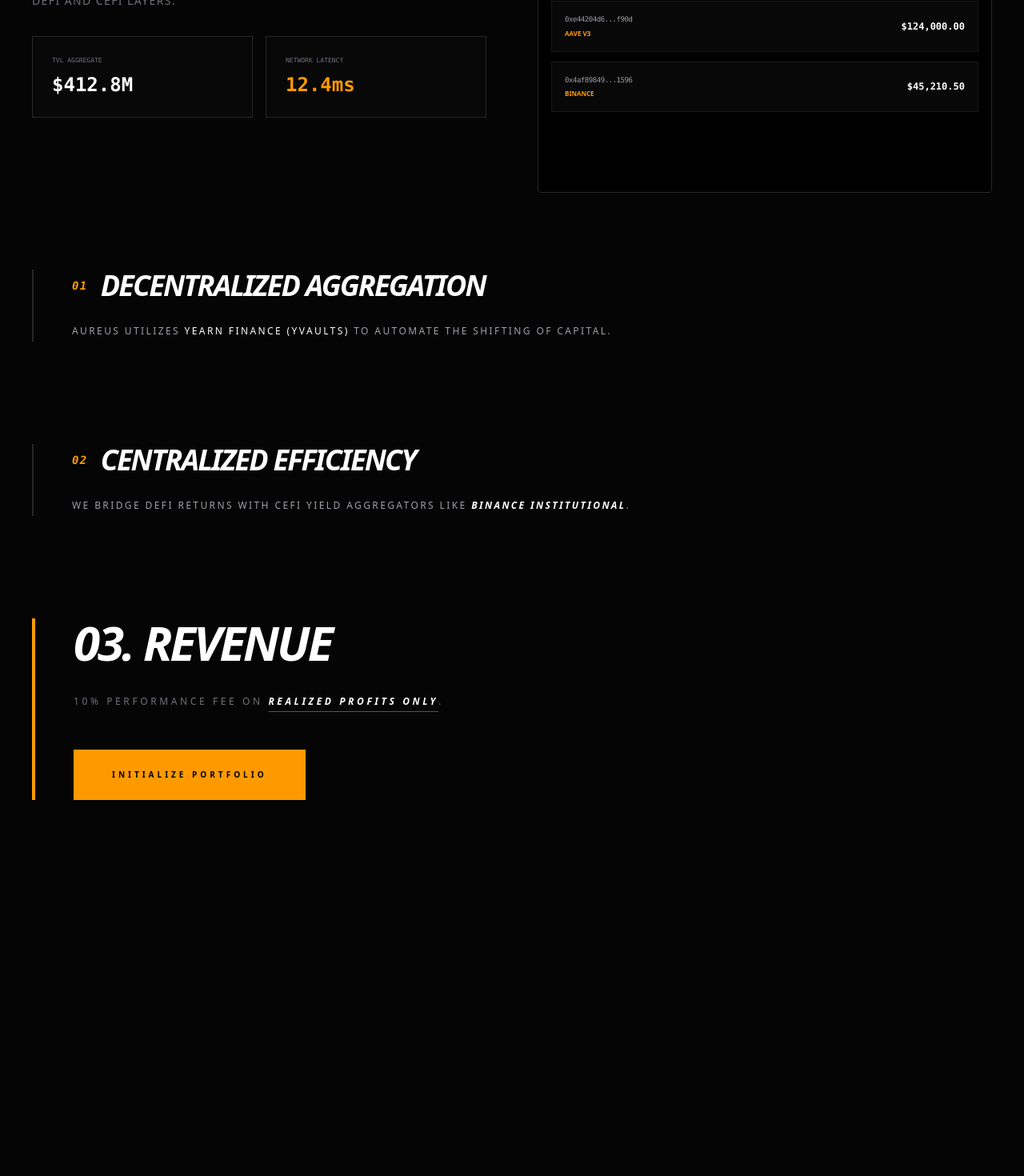
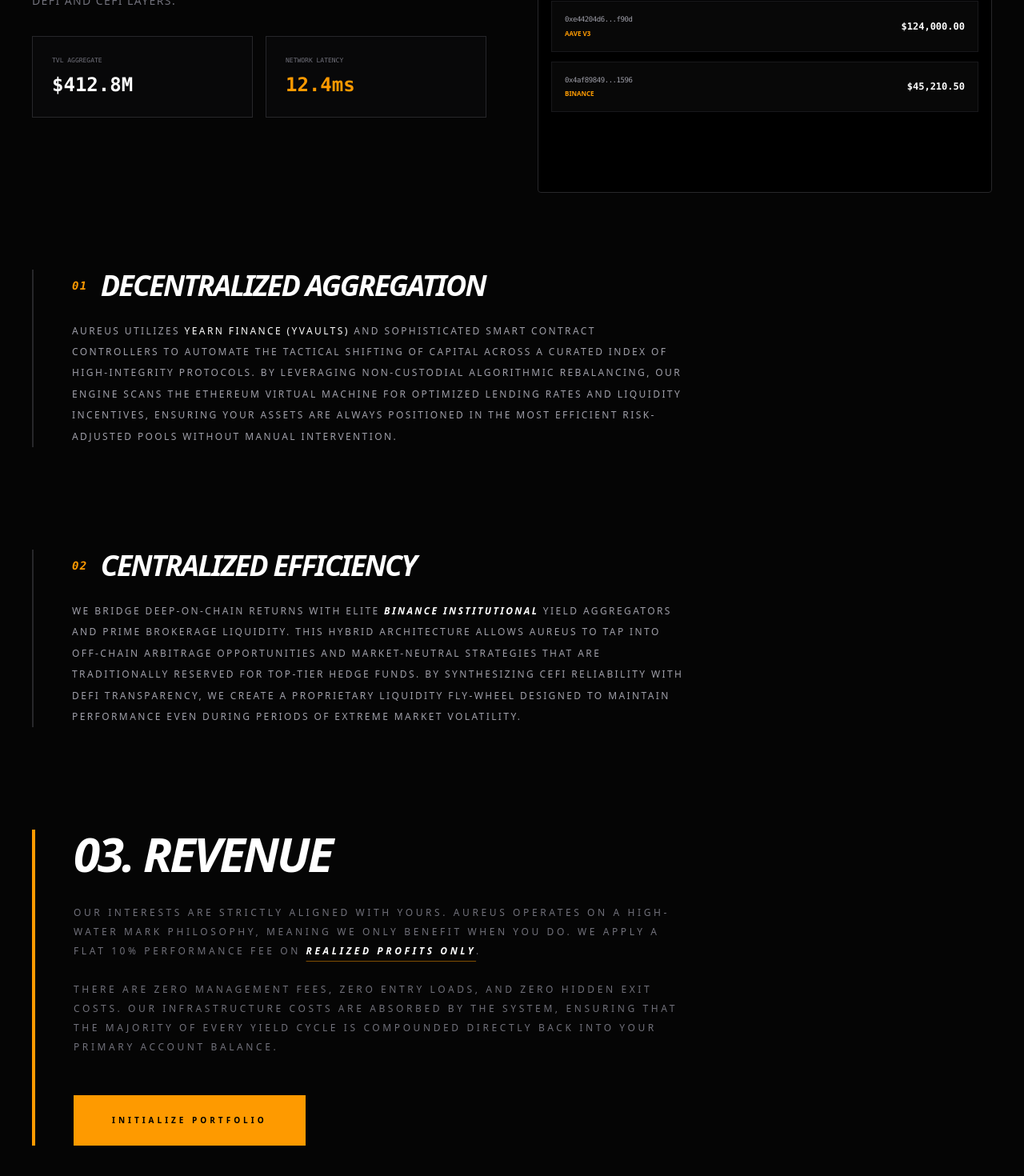
Before and after one commit to cboi019/Project-Aureus, a React (Vite) app in the folder client/: page /about-protocol in a window 1280 px wide. Shown: the part 626-2096 px from the top of the page at 80% size. Before the commit the page ends 1722 px from the top, so only its background shows below. Built offline with nearby package versions, Linux system fonts and the light colour scheme.

Commit message:
feat: expanded about detail content and fixed routing

```diff
--- a/client/src/pages/AboutDetail.jsx
+++ b/client/src/pages/AboutDetail.jsx
@@ -61,7 +61,7 @@ export default function AboutDetail() {
 
   return (
     <div className="w-full min-h-screen bg-[#050505] text-white font-sans selection:bg-amber-500 overflow-x-hidden">
-      {/* NAV - REMOVED FANCY BUTTON */}
+      {/* NAV */}
       <nav className="w-full max-w-[1400px] mx-auto px-4 sm:px-10 py-8 flex justify-start items-center">
         <Link
           to="/"
@@ -165,30 +165,45 @@ export default function AboutDetail() {
         {/* DETAILS */}
         <div className="space-y-24 md:space-y-32">
           <DetailSection num="01" title="DECENTRALIZED AGGREGATION">
-            Aureus utilizes{' '}
-            <span className="text-white">Yearn Finance (yVaults)</span> to
-            automate the shifting of capital.
+            Aureus utilizes <span className="text-white">Yearn Finance (yVaults)</span> and
+            sophisticated smart contract controllers to automate the tactical shifting of
+            capital across a curated index of high-integrity protocols. By leveraging
+            non-custodial algorithmic rebalancing, our engine scans the Ethereum virtual
+            machine for optimized lending rates and liquidity incentives, ensuring your
+            assets are always positioned in the most efficient risk-adjusted pools without
+            manual intervention.
           </DetailSection>
 
           <DetailSection num="02" title="CENTRALIZED EFFICIENCY">
-            We bridge DeFi returns with CeFi Yield Aggregators like{' '}
-            <span className="text-white font-bold italic uppercase">
-              Binance Institutional
-            </span>
-            .
+            We bridge deep-on-chain returns with elite <span className="text-white font-bold italic uppercase">Binance Institutional</span> yield
+            aggregators and prime brokerage liquidity. This hybrid architecture allows
+            Aureus to tap into off-chain arbitrage opportunities and market-neutral
+            strategies that are traditionally reserved for top-tier hedge funds. By
+            synthesizing CeFi reliability with DeFi transparency, we create a proprietary
+            liquidity fly-wheel designed to maintain performance even during periods of
+            extreme market volatility.
           </DetailSection>
 
           <section className="border-l-4 border-amber-500 pl-6 sm:pl-16 md:pl-12">
             <h2 className="text-3xl sm:text-6xl font-bold uppercase italic tracking-tighter mb-8 leading-none">
               03. REVENUE
             </h2>
-            <p className="text-zinc-500 text-[10px] sm:text-xs uppercase tracking-[0.3em] leading-loose max-w-xl mb-12">
-              10% Performance fee on{' '}
-              <span className="text-white font-black italic underline underline-offset-8 decoration-amber-500/50">
-                realized profits only
-              </span>
-              .
-            </p>
+            <div className="space-y-6 max-w-3xl mb-12">
+              <p className="text-zinc-500 text-[10px] sm:text-xs uppercase tracking-[0.3em] leading-loose">
+                Our interests are strictly aligned with yours. Aureus operates on a high-water mark
+                philosophy, meaning we only benefit when you do. We apply a flat 10% performance fee on{' '}
+                <span className="text-white font-black italic underline underline-offset-8 decoration-amber-500/50">
+                  realized profits only
+                </span>
+                .
+              </p>
+              <p className="text-zinc-500 text-[10px] sm:text-xs uppercase tracking-[0.3em] leading-loose">
+                There are zero management fees, zero entry loads, and zero hidden exit costs.
+                Our infrastructure costs are absorbed by the system, ensuring that the
+                majority of every yield cycle is compounded directly back into your primary
+                account balance.
+              </p>
+            </div>
 
             <Link
               to="/register"
```
